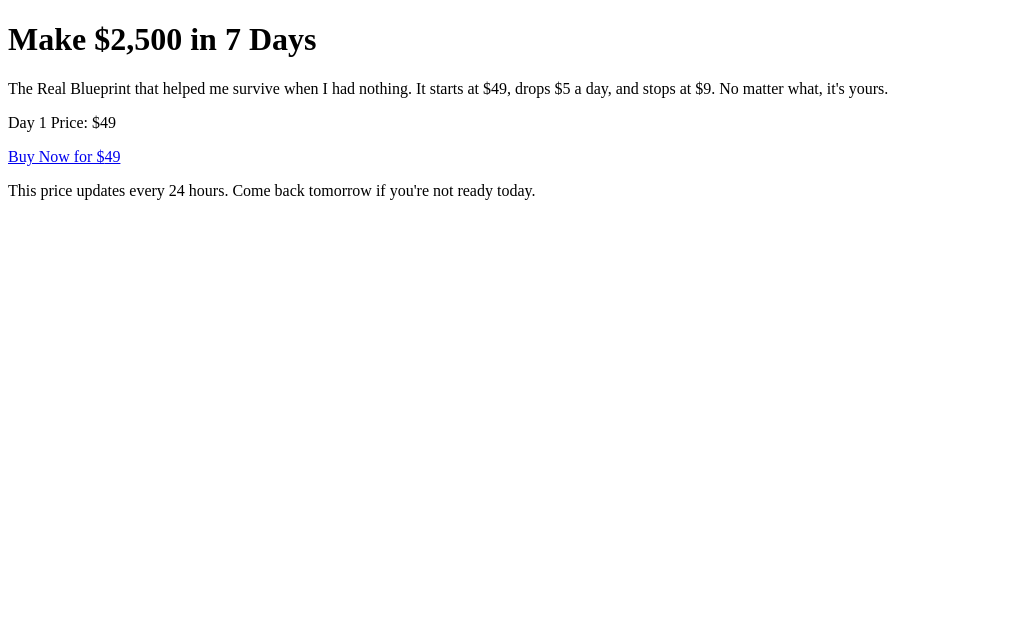
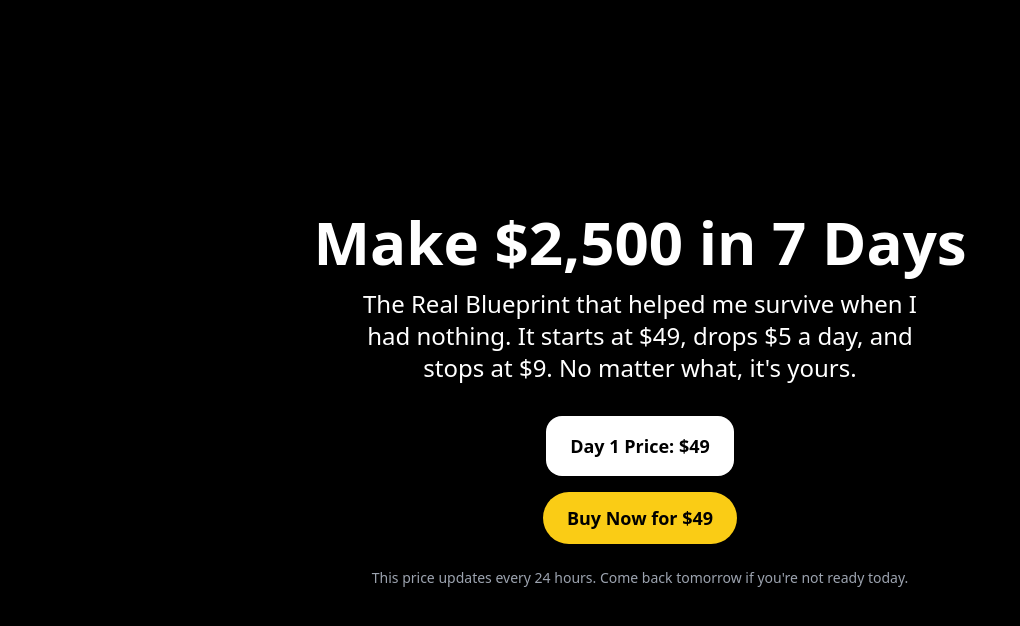
Before and after one commit to McDagger/2500fast-site, a Next.js app: page / in a window 1280 px wide. Shown: the top 626 px of the page, without its empty margins (0-1020 px from the left). Built offline with nearby package versions, Linux system fonts and the light colour scheme.

Commit message:
Add files via upload

```diff
--- /dev/null
+++ b/pages/_app.js
@@ -0,0 +1,7 @@
+import '../styles/globals.css';
+
+function MyApp({ Component, pageProps }) {
+  return <Component {...pageProps} />;
+}
+
+export default MyApp;
--- /dev/null
+++ b/styles/globals.css
@@ -0,0 +1,3 @@
+@tailwind base;
+@tailwind components;
+@tailwind utilities;
```
